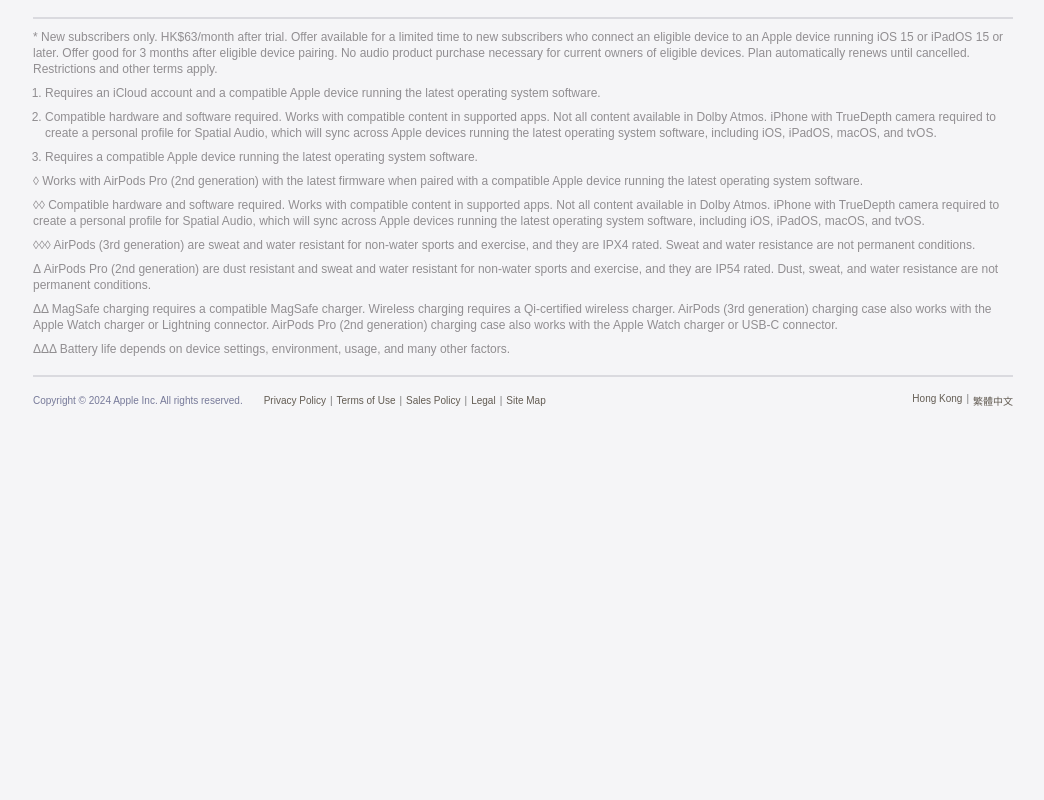
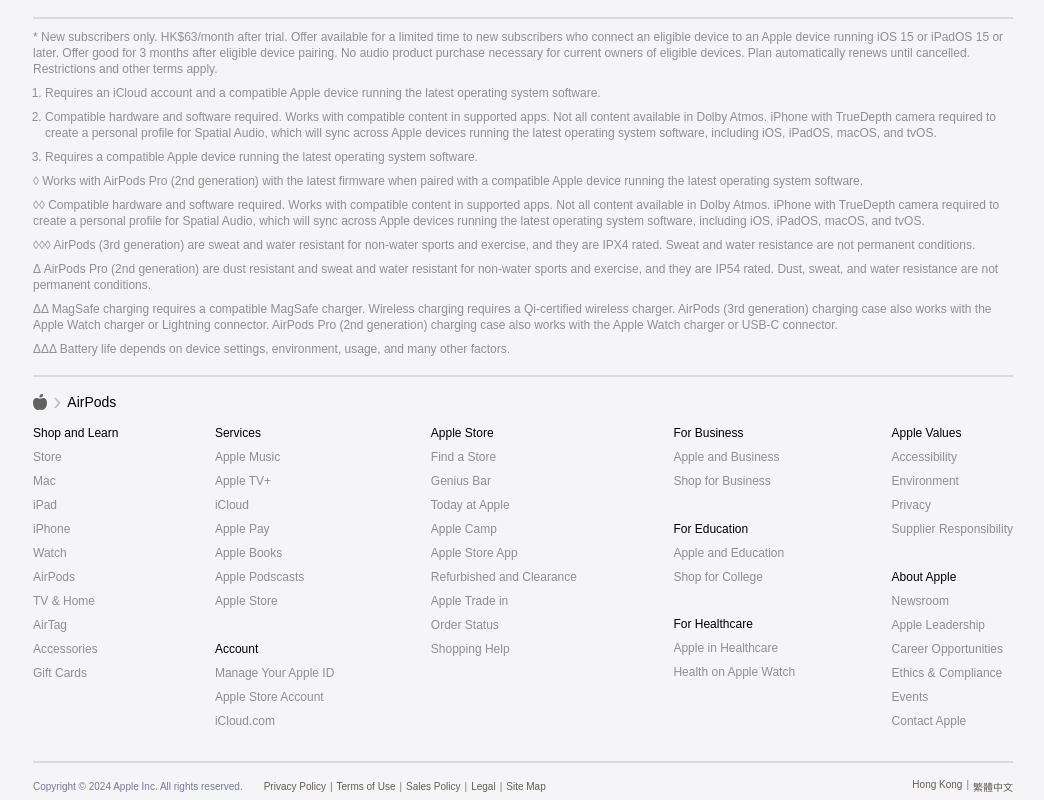
Before and after one commit to MrJimmy97/Fullstack-Airpods-Clone, a Next.js app: page / in a window 1280 px wide. Shown: the part 6503-7303 px from the top of the page, without its empty margins (117-1161 px from the left). Before the commit the page ends 6917 px from the top, so only its background shows below. Built offline with nearby package versions, Linux system fonts and the light colour scheme.

Commit message:
Footer complete

```diff
--- a/src/app/components/Compares/Compares.tsx
+++ b/src/app/components/Compares/Compares.tsx
@@ -1,7 +1,7 @@
 import style from "@/app/css/components/Compares/Compares.module.scss";
 import Title from "../util/Title";
 import ArrowBtn from "../util/ArrowBtn";
-import airpodsData from "@/app/data/airpodsData";
+import airpodsData from "@/app/store/airpodsData";
 import Compare from "./Compare";
 
 const Compares: React.FC = () => {
--- a/src/app/components/Footer/AppleSites.tsx
+++ b/src/app/components/Footer/AppleSites.tsx
@@ -1,5 +1,182 @@
-const AppleSites = () => {
-  return <div></div>;
+"use client";
+import { useState } from "react";
+import dictionaryData from "@/app/store/dictionaryData";
+import { AnimatePresence, motion } from "framer-motion";
+
+import style from "@/app/css/components/Footer/AppleSites.module.scss";
+
+import { FontAwesomeIcon } from "@fortawesome/react-fontawesome";
+import { faAppleWhole } from "@fortawesome/free-solid-svg-icons";
+
+const MobileListItem: React.FC<{
+  title: string;
+  directoryLink: { title: string }[];
+  index: string;
+}> = ({ title, directoryLink, index }) => {
+  const [isOpened, setIsOpened] = useState<boolean>(false);
+  return (
+    <div className={style.box}>
+      <div className={style.title} onClick={() => setIsOpened((prev) => !prev)}>
+        <div>{title}</div>
+        <motion.div
+          className={style.titleBtn}
+          animate={{ rotateX: isOpened ? 180 : 0, y: isOpened ? 4 : 0 }}
+          transition={{ type: "sping" }}
+        >
+          <svg width="11" height="6" viewBox="0 0 11 6">
+            <polyline
+              data-footer-icon-shape=""
+              stroke="currentColor"
+              fill="none"
+              points="10.075 0.675 5.5 5.323 0.925 0.675"
+            >
+              <animate
+                data-footer-animate="expand"
+                attributeName="points"
+                values="10.075 0.675 5.5 5.323 0.925 0.675;
+					10.075 3 5.5 3 0.925 3;
+					10.075 5.325 5.5 0.676 0.925 5.325"
+                dur="320ms"
+                begin="indefinite"
+                fill="freeze"
+                keyTimes="0;
+					0.5;
+					1"
+                calcMode="spline"
+                keySplines="0.12, 0, 0.38, 0;
+						0.2, 1, 0.68, 1"
+              ></animate>
+              <animate
+                data-footer-animate="collapse"
+                attributeName="points"
+                values="10.075 5.325 5.5 0.676 0.925 5.325;
+					10.075 3 5.5 3 0.925 3;
+					10.075 0.675 5.5 5.323 0.925 0.675"
+                dur="320ms"
+                begin="indefinite"
+                fill="freeze"
+                keyTimes="0;
+					0.5;
+					1"
+                calcMode="spline"
+                keySplines="0.2, 0, 0.68, 0;
+						0.2, 1, 0.68, 1"
+              ></animate>
+            </polyline>
+          </svg>
+        </motion.div>
+      </div>
+      <motion.div
+        className={style.list}
+        layout
+        animate={{ height: isOpened ? "auto" : 0 }}
+      >
+        <AnimatePresence>
+          {isOpened &&
+            directoryLink.map((directoryLinkTitle, i) => (
+              <motion.div
+                key={`${index}b${i}`}
+                initial={{ opacity: 0 }}
+                animate={{ opacity: 1 }}
+                exit={{ opacity: 0 }}
+              >
+                {directoryLinkTitle.title}
+              </motion.div>
+            ))}
+        </AnimatePresence>
+      </motion.div>
+    </div>
+  );
+};
+
+const DesktopListItem: React.FC<{
+  title: string;
+  directoryLink: { title: string }[];
+}> = ({ title, directoryLink }) => {
+  return (
+    <div>
+      <div className={style.desktopTitle}>{title}</div>
+      {directoryLink.map((data, i) => {
+        return (
+          <div className={style.desktopList} key={i}>
+            {data.title}
+          </div>
+        );
+      })}
+    </div>
+  );
+};
+
+const AppleSites: React.FC = () => {
+  return (
+    <div className={style.container}>
+      <div className={style.title}>
+        <div className={style.btn}>
+          <FontAwesomeIcon icon={faAppleWhole} />
+        </div>
+        <div className={style.arrow}>&#x203A;</div>
+        <div className={style.locaiton}>AirPods</div>
+      </div>
+      <div className={style.mobileContainer}>
+        {dictionaryData.map(({ title, directoryLink }, i) => (
+          <MobileListItem
+            title={title}
+            directoryLink={directoryLink}
+            index={`a${i}`}
+            key={`a${i}`}
+          />
+        ))}
+      </div>
+      <div className={style.desktopContainer}>
+        <div>
+          <DesktopListItem
+            title={dictionaryData[0].title}
+            directoryLink={dictionaryData[0].directoryLink}
+          />
+        </div>
+        <div>
+          <DesktopListItem
+            title={dictionaryData[1].title}
+            directoryLink={dictionaryData[1].directoryLink}
+          />
+          <DesktopListItem
+            title={dictionaryData[2].title}
+            directoryLink={dictionaryData[2].directoryLink}
+          />
+        </div>
+        <div>
+          <DesktopListItem
+            title={dictionaryData[3].title}
+            directoryLink={dictionaryData[3].directoryLink}
+          />
+        </div>
+        <div>
+          <DesktopListItem
+            title={dictionaryData[4].title}
+            directoryLink={dictionaryData[4].directoryLink}
+          />
+          <DesktopListItem
+            title={dictionaryData[5].title}
+            directoryLink={dictionaryData[5].directoryLink}
+          />
+          <DesktopListItem
+            title={dictionaryData[6].title}
+            directoryLink={dictionaryData[6].directoryLink}
+          />
+        </div>
+        <div>
+          <DesktopListItem
+            title={dictionaryData[7].title}
+            directoryLink={dictionaryData[7].directoryLink}
+          />
+          <DesktopListItem
+            title={dictionaryData[8].title}
+            directoryLink={dictionaryData[8].directoryLink}
+          />
+        </div>
+      </div>
+    </div>
+  );
 };
 
 export default AppleSites;
--- a/src/app/components/Services&Terms/Services.tsx
+++ b/src/app/components/Services&Terms/Services.tsx
@@ -1,5 +1,5 @@
 import style from "@/app/css/components/Services&Terms/Services.module.scss";
-import servicesData from "@/app/data/servicesData";
+import servicesData from "@/app/store/servicesData";
 import ArrowBtn from "../util/ArrowBtn";
 
 const Services: React.FC = () => {
--- a/src/app/css/components/Footer/AppleSites.module.scss
+++ b/src/app/css/components/Footer/AppleSites.module.scss
@@ -0,0 +1,116 @@
+.container {
+  width: 95%;
+  border-bottom: none;
+  font-size: 14px;
+  margin: 0 auto;
+
+  @media (min-width: 980px) {
+    width: 980px;
+    border-bottom: 2px solid rgb(218, 218, 223);
+  }
+  .title {
+    padding: 12px 0;
+    display: flex;
+    // border-bottom: 2px solid rgb(218, 218, 223);
+    align-items: center;
+    @media (min-width: 980px) {
+      border-bottom: none;
+      padding: 10px 0;
+    }
+    .btn {
+      background: transparent;
+      border: none;
+      opacity: 0.6;
+      font-size: 16px;
+      display: grid;
+      place-items: center;
+      &:hover {
+        opacity: 1;
+        cursor: pointer;
+      }
+    }
+    .arrow {
+      margin: 0 6px;
+      opacity: 0.2;
+      font-size: 25px;
+      user-select: none;
+      -webkit-user-select: none;
+    }
+    .location {
+      padding-top: 7px;
+    }
+  }
+  .mobileContainer {
+    display: flex;
+    flex-direction: column;
+
+    @media (min-width: 980px) {
+      display: none;
+    }
+    & > div {
+      border-bottom: 2px solid rgb(218, 218, 223);
+      overflow: hidden;
+      .title {
+        display: flex;
+        justify-content: space-between;
+        align-items: center;
+        padding: 8px 0;
+        font-size: 12px;
+        cursor: pointer;
+
+        &:hover {
+          color: rgb(23, 54, 93);
+        }
+        .titleBtn {
+          font-size: 15px;
+        }
+      }
+      .list {
+        display: flex;
+        flex-direction: column;
+        div {
+          background-color: transparent;
+          border: none;
+          padding: 0;
+          font-size: 10px;
+          margin: 0 0 15px 20px;
+          text-align: left;
+          color: rgb(145, 142, 145);
+          &:hover {
+            cursor: pointer;
+            text-decoration: underline;
+          }
+        }
+      }
+    }
+  }
+  .desktopContainer {
+    display: none;
+    font-size: 12px;
+    @media (min-width: 980px) {
+      display: flex;
+      justify-content: space-between;
+    }
+    & > div > div {
+      display: flex;
+      flex-direction: column;
+      margin-bottom: 23.6px;
+      .desktopTitle {
+        margin-bottom: 10px;
+      }
+      .desktopList {
+        background-color: transparent;
+        border: none;
+        padding: 0;
+        margin-bottom: 10px;
+        text-align: left;
+        color: rgb(145, 142, 145);
+
+        &:hover {
+          cursor: pointer;
+          text-decoration: underline;
+        }
+      }
+    }
+  }
+}
--- a/src/app/data/dictionaryData.js
+++ b/src/app/store/dictionaryData.ts
@@ -1,4 +1,10 @@
-const directoryData = [
+export interface dataStructure {
+  title: string;
+  directoryLink: {
+    title: string;
+  }[];
+}
+const dictionaryData: dataStructure[] = [
   {
     title: "Shop and Learn",
     directoryLink: [
@@ -91,4 +97,4 @@
   },
 ];
 
-export default directoryData;
+export default dictionaryData;
```
Also changed, not shown: src/app/store/airpodsData.ts (renamed from src/app/data/airpodsData.ts), src/app/store/data.ts (renamed from src/app/data/data.ts), src/app/store/featuresData.js (renamed from src/app/data/featuresData.js), src/app/store/servicesData.ts (renamed from src/app/data/servicesData.ts).
